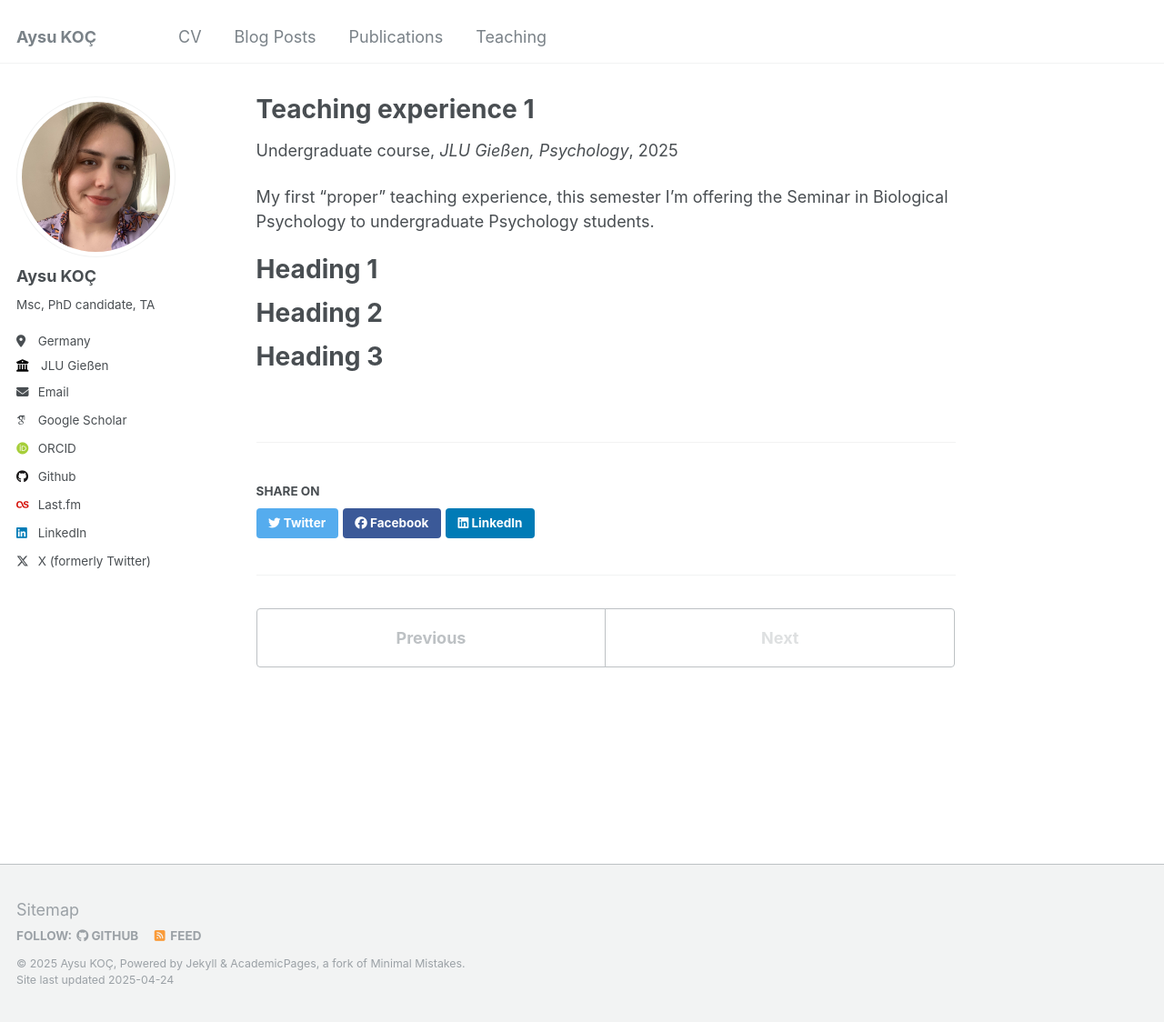
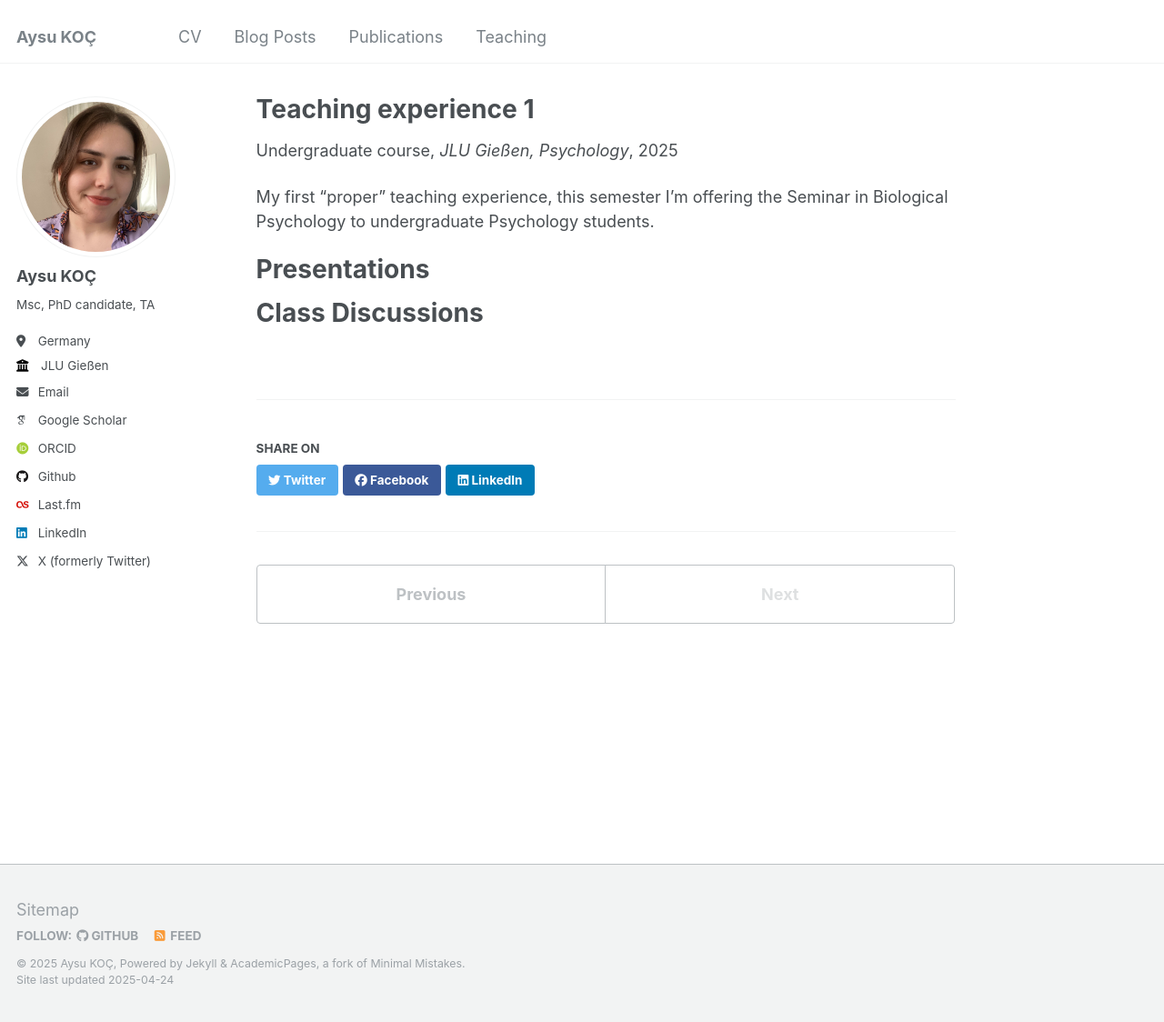
Before and after one commit to aysukoc/aysukoc.github.io, a Jekyll site: the page built from _teaching/2025-summer-teaching-1.md, in a window 1280 px wide and 1124 px high. Shown: the whole window at 91% size. Built offline with Jekyll 4.4.1, drawn with Linux system fonts in a browser that asks for light colours; some web fonts are replaced.

Commit message:
Update 2025-summer-teaching-1.md

```diff
--- a/_teaching/2025-summer-teaching-1.md
+++ b/_teaching/2025-summer-teaching-1.md
@@ -10,11 +10,8 @@ location: "Gießen, Germany"
 
 My first "proper" teaching experience, this semester I'm offering the Seminar in Biological Psychology to undergraduate Psychology students.
 
-Heading 1
+Presentations
 ======
 
-Heading 2
+Class Discussions
 ======
-
-Heading 3
-======
```
